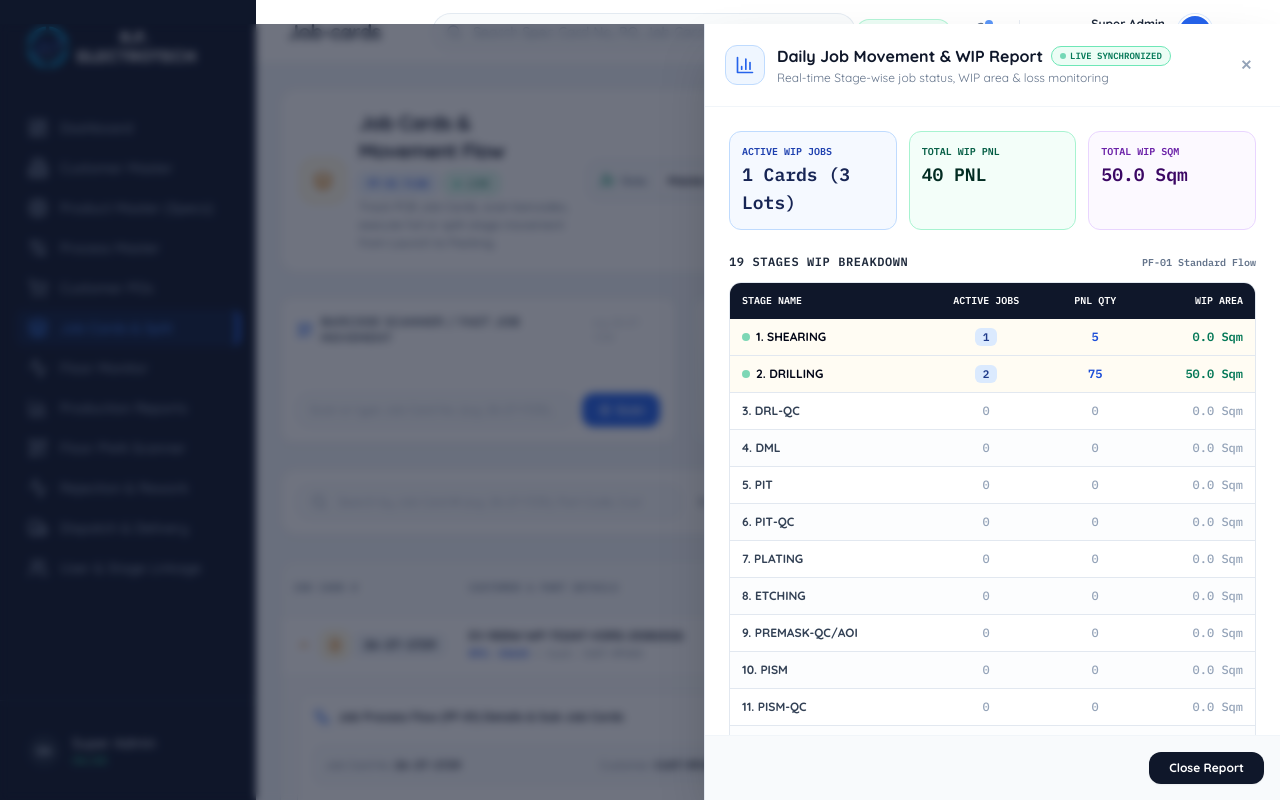
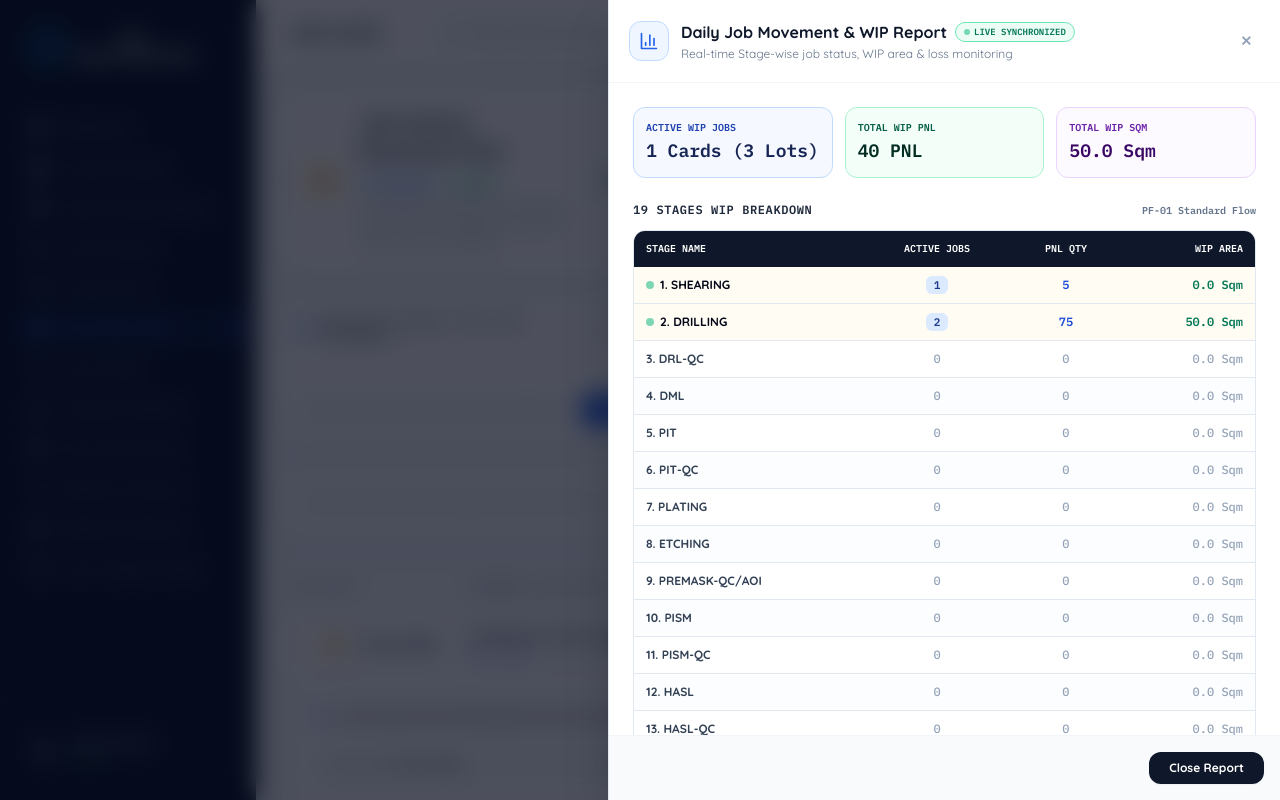
Before and after one commit to walterhydra/RF-ELECTRO-TECH-ERP, a Next.js app in the folder frontend/: page /job-cards in a window 1280 px wide. Both pictures are taken after a click on the button "WIP & Daily Report". Built offline with nearby package versions, Linux system fonts and the light colour scheme; a web font is replaced by a local one.

Commit message:
fix(ui): use React Portal for drawers and modals with z-[9999] to prevent top header clipping

```diff
--- a/frontend/src/app/(admin)/job-cards/page.tsx
+++ b/frontend/src/app/(admin)/job-cards/page.tsx
@@ -37,6 +37,8 @@ import {
   Download,
   Share2
 } from 'lucide-react';
+import { Portal } from '@/components/ui/Portal';
+
 
 // Process Flow PF-01 19 Predefined Stages
 const PF01_STAGES = [
@@ -1224,7 +1226,8 @@ export default function JobCardsPage() {
 
       {/* MODAL 1: ADD NEW JOB CARD */}
       {showGenerateModal && (
-        <div className="fixed inset-0 bg-slate-900/50 backdrop-blur-sm z-[200] flex items-center justify-center p-4 overflow-y-auto">
+        <Portal>
+          <div className="fixed inset-0 bg-slate-950/70 backdrop-blur-sm z-[9999] flex items-center justify-center p-4 overflow-y-auto">
           <div className="bg-white border border-slate-200 rounded-2xl w-full max-w-xl p-6 space-y-5 shadow-2xl animate-in fade-in zoom-in-95 duration-200 text-slate-900">
 
             {/* Modal Header */}
@@ -1388,11 +1391,13 @@ export default function JobCardsPage() {
             </form>
           </div>
         </div>
+        </Portal>
       )}
 
       {/* MODAL 2: JOB MOVEMENT OPTIONS (Three Categories: A. View, B. Full, C. Split) */}
       {selectedMovementJob && (
-        <div className="fixed inset-0 bg-slate-900/50 backdrop-blur-sm z-[200] flex items-center justify-center p-4 overflow-y-auto">
+        <Portal>
+          <div className="fixed inset-0 bg-slate-950/70 backdrop-blur-sm z-[9999] flex items-center justify-center p-4 overflow-y-auto">
           <div className="bg-white border border-slate-200 rounded-2xl w-full max-w-xl p-6 space-y-5 shadow-2xl animate-in fade-in zoom-in-95 duration-200 text-slate-900">
             <div className="flex items-center justify-between border-b border-slate-100 pb-4">
               <div>
@@ -1636,11 +1641,13 @@ export default function JobCardsPage() {
             )}
           </div>
         </div>
+        </Portal>
       )}
 
       {/* MODAL 3: QR CODE STICKER / TAG PRINT MODAL */}
       {showQrModal && (
-        <div className="fixed inset-0 bg-slate-900/60 backdrop-blur-sm z-[200] flex items-center justify-center p-4 overflow-y-auto">
+        <Portal>
+          <div className="fixed inset-0 bg-slate-950/70 backdrop-blur-sm z-[9999] flex items-center justify-center p-4 overflow-y-auto">
           <div className="bg-white border border-slate-200 rounded-3xl w-full max-w-md p-6 space-y-4 shadow-2xl animate-in fade-in zoom-in-95 duration-200 text-slate-900">
             <div className="flex items-center justify-between border-b border-slate-100 pb-3">
               <div className="flex items-center gap-2">
@@ -1663,16 +1670,18 @@ export default function JobCardsPage() {
             </div>
           </div>
         </div>
+        </Portal>
       )}
 
       {/* MODAL 4: WIP & Daily Movement Report Drawer */}
       {showReportDrawer && (
-        <div className="fixed inset-0 bg-slate-900/60 backdrop-blur-sm z-[200] flex justify-end animate-in fade-in duration-200">
-          {/* Backdrop Click Handler */}
-          <div className="absolute inset-0" onClick={() => setShowReportDrawer(false)} />
-
-          {/* Drawer Panel */}
-          <div className="relative bg-white border-l border-slate-200 w-full max-w-xl h-full flex flex-col shadow-2xl text-slate-900 font-sans z-10">
+        <Portal>
+          <div className="fixed inset-0 bg-slate-950/70 backdrop-blur-md z-[9999] flex justify-end animate-in fade-in duration-200">
+            {/* Backdrop Click Handler */}
+            <div className="absolute inset-0" onClick={() => setShowReportDrawer(false)} />
+
+            {/* Drawer Panel */}
+            <div className="relative bg-white border-l border-slate-200 w-full max-w-2xl h-screen flex flex-col shadow-2xl text-slate-900 font-sans z-10">
 
             {/* 1. Fixed Drawer Header (Never Scrolls, Never Clipped) */}
             <div className="p-5 border-b border-slate-100 flex items-center justify-between bg-white shrink-0 shadow-2xs">
@@ -1847,6 +1856,7 @@ export default function JobCardsPage() {
 
           </div>
         </div>
+        </Portal>
       )}
 
       {/* Simple Round Loading Overlay with Blurred Background */}
--- /dev/null
+++ b/frontend/src/components/ui/Portal.tsx
@@ -0,0 +1,22 @@
+'use client';
+
+import React, { useEffect, useState } from 'react';
+import { createPortal } from 'react-dom';
+
+interface PortalProps {
+  children: React.ReactNode;
+}
+
+export const Portal: React.FC<PortalProps> = ({ children }) => {
+  const [mounted, setMounted] = useState(false);
+
+  useEffect(() => {
+    setMounted(true);
+  }, []);
+
+  if (!mounted || typeof document === 'undefined') {
+    return null;
+  }
+
+  return createPortal(children, document.body);
+};
```
Also changed, not shown: 1 other file (tests, documents, lock files or other folders).
